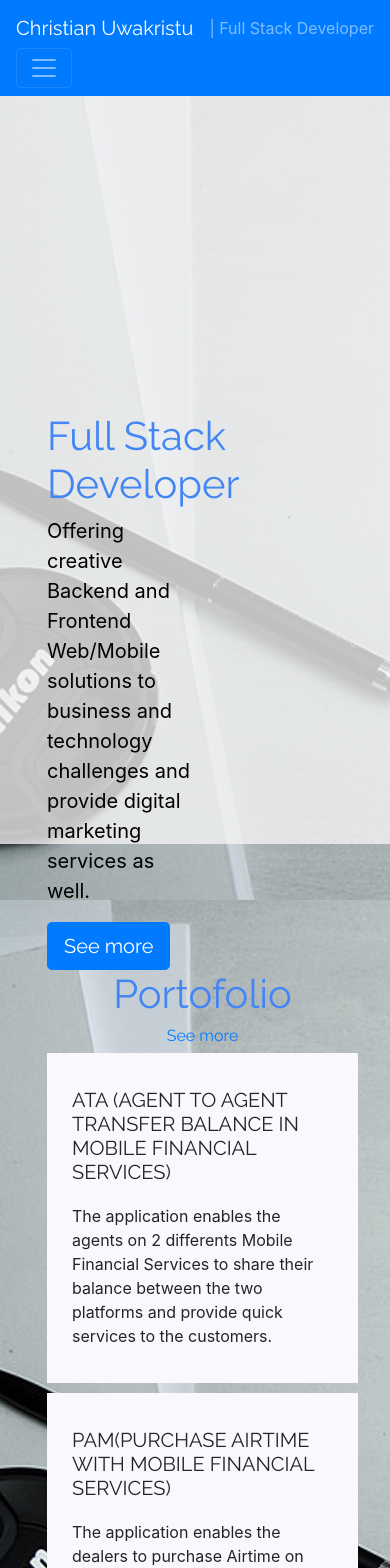
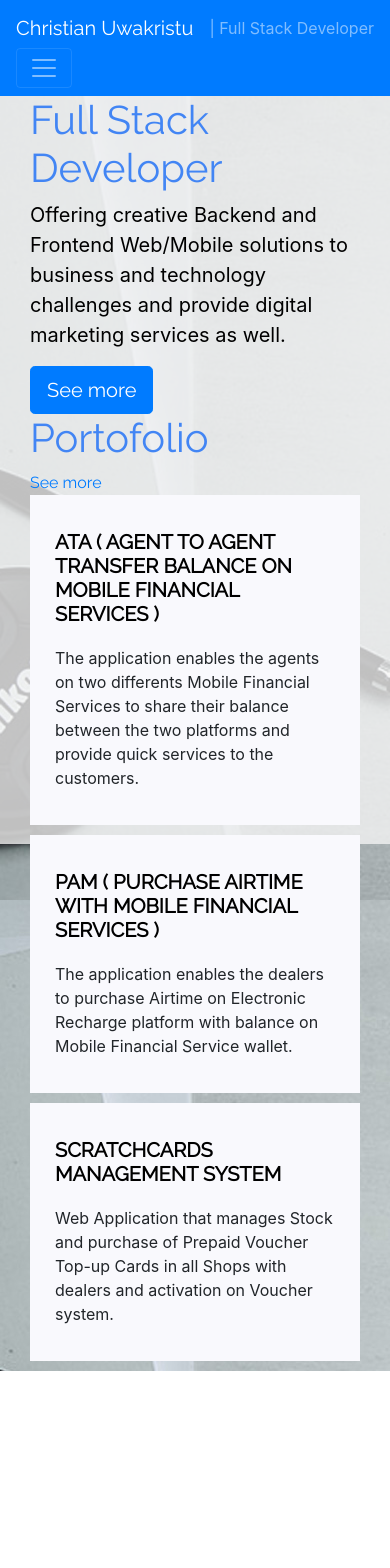
Before and after one commit to u-xian/uxian-portofolio, a React (Create React App) app: page /home in a window 390 px wide. Shown: the top 1568 px of the page. After the commit the page ends 1371 px from the top, so only its background shows below. Built offline with nearby package versions, Linux system fonts and the light colour scheme.

Commit message:
Change Home component to be more responsive

```diff
--- a/public/css/main.css
+++ b/public/css/main.css
@@ -2,7 +2,7 @@
 
 body {
   background-image: url("../images/headerback.jpg");
-  margin-bottom: 40;
+  margin-bottom: 40px;
 }
 html,
 h1,
@@ -23,22 +23,21 @@ a {
   justify-content: flex-end;
 }
 
-.description {
-  position: absolute;
-  top: 45%;
-  margin: auto;
-  padding: 2em;
-}
-.description h1 {
+.home h1 {
   color: #4285f4;
 }
-.description p {
+
+.home h4 {
+  color: #000;
+  font-weight: bold;
+}
+
+.home p {
   color: #000;
   font-size: 20px;
-  width: 50%;
   line-height: 1.5;
 }
-.description button {
+.home button {
   border: 1px solid #4285f4;
   background: #4285f4;
   color: #fff;
--- a/src/Components/home.jsx
+++ b/src/Components/home.jsx
@@ -3,48 +3,53 @@ import { Link } from "react-router-dom";
 
 const Home = () => {
   return (
-    <div className="description">
+    <div className="container">
+      <div className="row">
+        <div className="col-sm-7 home">
           <h1>Full Stack Developer</h1>
           <p>
-        Offering creative Backend and Frontend Web/Mobile solutions to business
-        and technology challenges and provide digital marketing services as
-        well.
+            Offering creative Backend and Frontend Web/Mobile solutions to
+            business and technology challenges and provide digital marketing
+            services as well.
           </p>
           <Link className="btn btn-primary btn-lg" to="/about">
             See more
           </Link>
-
-      <br />
-      <h1 className="text-center">Portofolio</h1>
-      <h6 className="text-center">
-        <Link to="/portofolio">See more</Link>
-      </h6>
-
+        </div>
+        <div className="col-sm-5 home">
+          <h1>Portofolio</h1> <Link to="/portofolio">See more</Link>
           <div className="row">
             <div className="col-sm">
               <div className="feature_item">
                 <h4>
-              ATA (Agent to Agent Transfer Balance in Mobile Financial Services)
+                  ATA ( Agent to Agent Transfer Balance on Mobile Financial
+                  Services )
                 </h4>
-            The application enables the agents on 2 differents Mobile Financial
-            Services to share their balance between the two platforms and
-            provide quick services to the customers.
+                The application enables the agents on two differents Mobile
+                Financial Services to share their balance between the two
+                platforms and provide quick services to the customers.
               </div>
             </div>
-        <div className="col-md-4 col-lg-4 col-sm-12">
+          </div>
+          <div className="row">
+            <div className="col-sm">
               <div className="feature_item">
-            <h4>PAM(Purchase Airtime with Mobile Financial Services)</h4>
+                <h4>PAM ( Purchase Airtime with Mobile Financial Services )</h4>
                 The application enables the dealers to purchase Airtime on
                 Electronic Recharge platform with balance on Mobile Financial
                 Service wallet.
               </div>
             </div>
-        <div className="col-md-4 col-lg-4 col-sm-12">
+          </div>
+          <div className="row">
+            <div className="col-sm">
               <div className="feature_item">
                 <h4>ScratchCards Management System</h4>
-            Web Application that manages Stock and purchase of Prepaid Voucher
-            Top-up Cards in all Shops with dealers and activation on Voucher
-            system.
+                Web Application that manages Stock and purchase of Prepaid
+                Voucher Top-up Cards in all Shops with dealers and activation on
+                Voucher system.
+              </div>
+            </div>
           </div>
         </div>
       </div>
```
Lines whose indentation alone changed are shown as unchanged.
